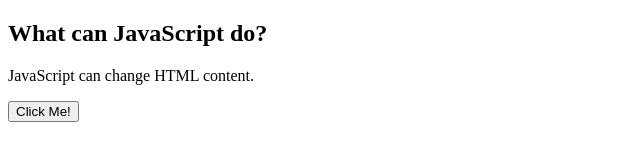
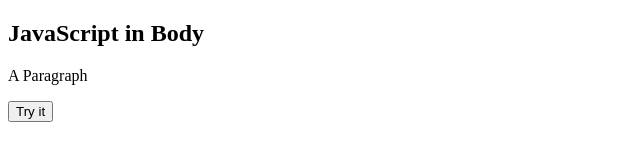
Before and after one commit to Delaksan-Sritharan/JavaScript-Learning, a plain HTML site: page index.html in a window 1280 px wide. Shown: the whole page, without its empty margins (0-640 px from the left). Drawn offline with Linux system fonts and the light colour scheme.

Commit message:
script in head tag

```diff
--- a/index.html
+++ b/index.html
@@ -4,15 +4,15 @@
     <meta charset="UTF-8" />
     <meta name="viewport" content="width=device-width, initial-scale=1.0" />
     <title>Test</title>
+    <script>
+      function myFunction() {
+        document.getElementById("demo").innerHTML = "Paragrapgh chnaged";
+      }
+    </script>
   </head>
   <body>
-    <h2>What can JavaScript do?</h2>
-    <p id="demo">JavaScript can change HTML content.</p>
-    <button
-      type="button"
-      onclick='document.getElementById("demo").style.display= "none"'
-    >
-      Click Me!
-    </button>
+    <h2>JavaScript in Body</h2>
+    <p id="demo">A Paragraph</p>
+    <button type="button" onClick="myFunction()">Try it</button>
   </body>
 </html>
```
